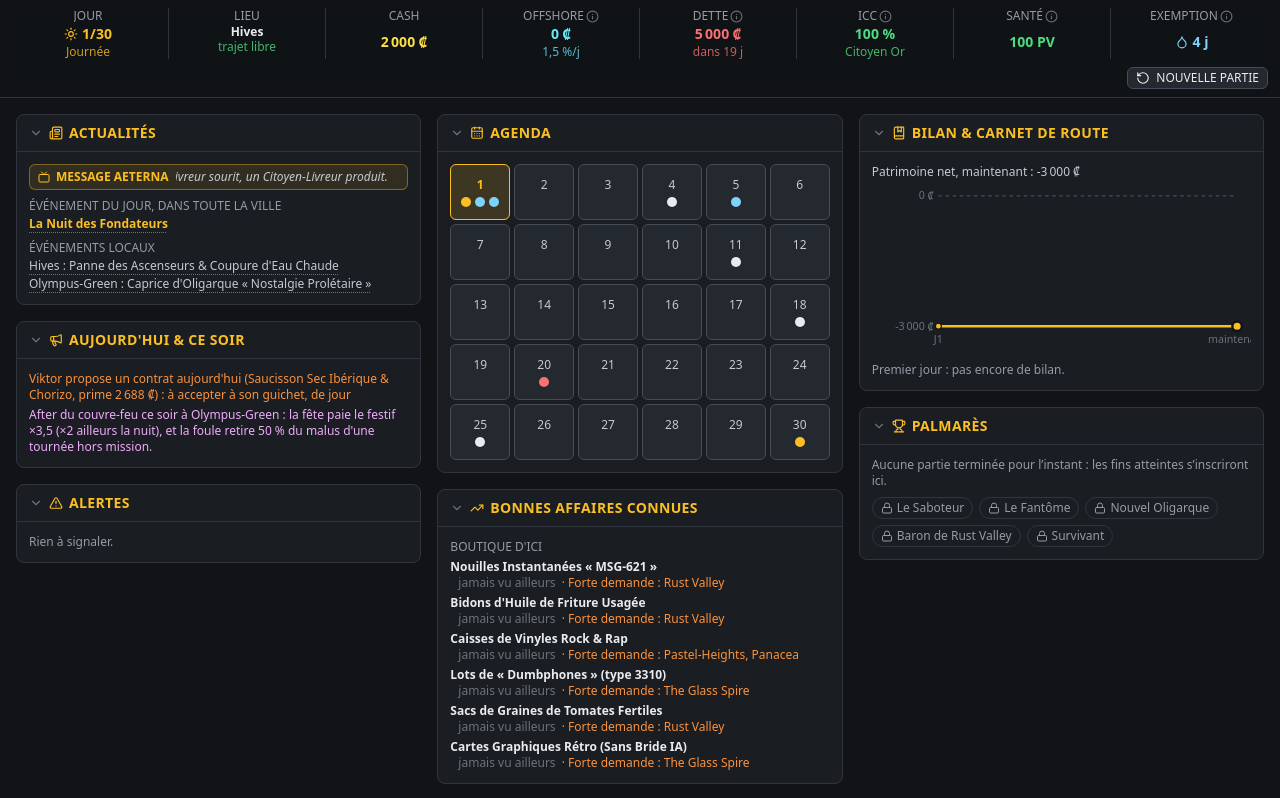
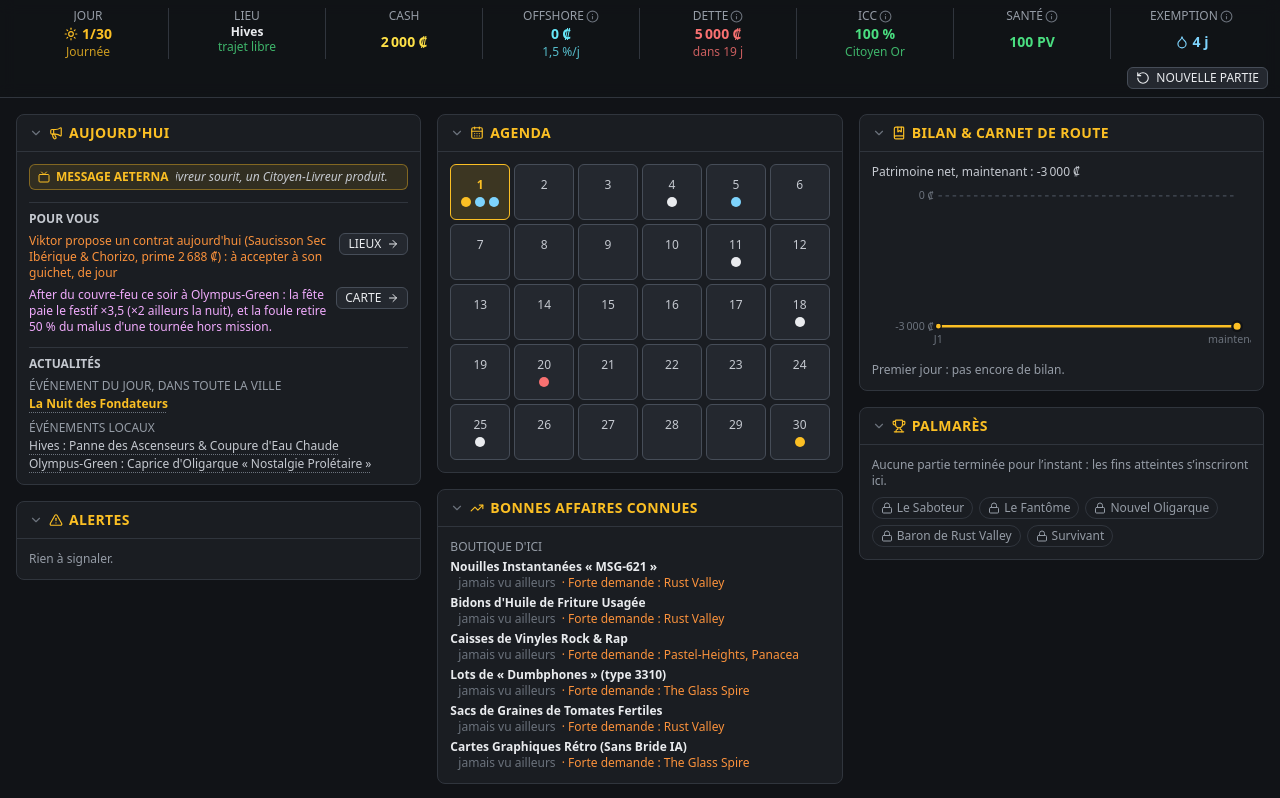
Before and after one commit to Jyhem2000/concordia, a React (Vite) app: page / in a window 1280 px wide. Shown: the top 798 px of the page. Built offline with nearby package versions, Linux system fonts and the light colour scheme.

Commit message:
En bref : encart unique Aujourd'hui avec raccourcis vers les onglets
Co-Authored-By: Claude Opus 5.5 <noreply@anthropic.com>

```diff
--- a/src/i18n/fr.ts
+++ b/src/i18n/fr.ts
@@ -194,7 +194,9 @@ export const fr = {
     newsInfluence: 'Karma-Cham',
     newsTomorrow: 'Demain',
     noNews: "Rien à signaler aujourd'hui.",
-    today: "Aujourd'hui & ce soir",
+    today: "Aujourd'hui",
+    forYou: 'Pour vous',
+    goTo: (tab: string) => `Aller à l'onglet ${tab}`,
     deliveryOffer: (district: string, crates: number, fee: string) =>
       `Livraison officielle : ${crates} caisses scellées pour ${district}, prime ${fee} (à accepter sur la carte)`,
     deliveryActive: (district: string) => `Livraison officielle en cours vers ${district}`,
--- a/src/ui/GameScreen.tsx
+++ b/src/ui/GameScreen.tsx
@@ -40,6 +40,11 @@ export default function GameScreen() {
   const tabs: Tab[] = ['fil', 'market', 'places', 'vehicle', 'map']
   // Nouvelle scène : un nouveau matin ouvre Le Fil, un trajet le marché
   const tab = picked.scene === scene ? picked.tab : picked.day !== day ? 'fil' : 'market'
+  // Raccourci d'En bref : ouvre l'onglet sur téléphone, amène à son bloc sur desktop
+  const go = (next: Tab) => {
+    setPicked({ tab: next, scene, day })
+    requestAnimationFrame(() => document.getElementById(`tab-${next}`)?.scrollIntoView({ behavior: 'smooth', block: 'start' }))
+  }
   const pick = (next: Tab) => {
     setPicked({ tab: next, scene, day })
     window.scrollTo({ top: 0 })
@@ -68,21 +73,21 @@ export default function GameScreen() {
             <div
               className={`${tab === 'fil' ? 'flex' : 'hidden'} min-w-0 flex-col gap-4 md:col-span-5 md:block md:columns-2 md:gap-4 md:*:mb-4 md:*:break-inside-avoid xl:columns-3`}
             >
-              <FilView />
+              <FilView onGo={go} />
             </div>
-            <div className={`min-w-0 flex-col md:col-span-3 ${shown('market')}`}>
+            <div id="tab-market" className={`min-w-0 scroll-mt-4 flex-col md:col-span-3 md:scroll-mt-48 ${shown('market')}`}>
               <MarketPanel />
             </div>
             {/* Colonne de droite sur desktop ; sur téléphone, ses blocs se rangent directement dans la page */}
             <div className="contents md:col-span-2 md:flex md:min-w-0 md:flex-col md:gap-4">
-              <div className={`flex-col gap-4 ${shown('vehicle')}`}>
+              <div id="tab-vehicle" className={`scroll-mt-4 flex-col gap-4 md:scroll-mt-48 ${shown('vehicle')}`}>
                 <CargoView />
                 <PlacesPanel garage />
               </div>
-              <div className={`flex-col gap-4 ${shown('places')}`}>
+              <div id="tab-places" className={`scroll-mt-4 flex-col gap-4 md:scroll-mt-48 ${shown('places')}`}>
                 <PlacesPanel />
               </div>
-              <div className={`flex-col gap-4 ${shown('map')}`}>
+              <div id="tab-map" className={`scroll-mt-4 flex-col gap-4 md:scroll-mt-48 ${shown('map')}`}>
                 <EveningPanel />
                 <TravelPanel />
               </div>
--- a/src/ui/fil/FilView.tsx
+++ b/src/ui/fil/FilView.tsx
@@ -1,4 +1,4 @@
-import { AlertTriangle, Megaphone, Newspaper, TrendingUp } from 'lucide-react'
+import { AlertTriangle, ArrowRight, Megaphone, TrendingUp } from 'lucide-react'
 import { AFTER } from '../../data/balance.ts'
 import { DISTRICT_IDS } from '../../data/districts.ts'
 import { PRODUCTS } from '../../data/products.ts'
@@ -14,9 +14,11 @@ import { missionFee, missionOffer, sealedCount } from '../../engine/night.ts'
 import type { ProductId } from '../../engine/types.ts'
 import { useI18n } from '../../i18n/useI18n.ts'
 import { useGameStore } from '../../stores/gameStore.ts'
+import type { Tab } from '../TabBar.tsx'
 import BriefingPanel from '../briefing/BriefingPanel.tsx'
 import Exposure from '../map/Exposure.tsx'
 import ObjectivesPanel from '../objectives/ObjectivesPanel.tsx'
+import Button from '../shared/Button.tsx'
 import Hint from '../shared/Hint.tsx'
 import Margin from '../shared/Margin.tsx'
 import Panel from '../shared/Panel.tsx'
@@ -31,23 +33,31 @@ type Line = {
   key: string
   text: string
   tone: Tone
+  /** Onglet où agir sur cette information */
+  go?: Tab
 }
 
+type FilViewProps = {
+  /** Ouvre un onglet (téléphone) ou amène à son bloc (desktop) */
+  onGo: (tab: Tab) => void
+}
+
+type GoProps = FilViewProps
+
 /** Ligne colorée d'un panneau du Fil */
-const line = (key: string, text: string, tone: Tone): Line => ({ key, text, tone })
+const line = (key: string, text: string, tone: Tone, go?: Tab): Line => ({ key, text, tone, go })
 
 type DealRowProps = {
   productId: ProductId
 }
 
-/** Onglet Le Fil (chap. 7) : ce qui compte aujourd'hui, avant d'aller au marché puis sur la carte */
-export default function FilView() {
+/** Onglet En bref (chap. 7) : ce qui compte aujourd'hui, avant d'aller au marché puis sur la carte */
+export default function FilView({ onGo }: FilViewProps) {
   return (
     <>
       <BriefingPanel />
-      <NewsPanel />
-      <TodayPanel />
-      <AlertsPanel />
+      <TodayPanel onGo={onGo} />
+      <AlertsPanel onGo={onGo} />
       <CalendarPanel />
       <DealsPanel />
       <ObjectivesPanel />
@@ -57,21 +67,11 @@ export default function FilView() {
   )
 }
 
-/** Flash Info d'Aeterna, puis les événements du jour, la Loterie et la rumeur du lendemain */
-function NewsPanel() {
-  const { t } = useI18n()
-  return (
-    <Panel icon={Newspaper} title={t.fil.news} collapseId="fil-news">
-      <FlashInfo />
-      <div className="mt-2">
-        <EventsList />
-      </div>
-    </Panel>
-  )
-}
-
-/** Commandes du jour et du soir, after du couvre-feu, ronde renforcée et pics suspects */
-function TodayPanel() {
+/**
+ * Aujourd'hui : le Message Aeterna, ce qui concerne le joueur (commandes du jour et du soir, contrat, after, ronde renforcée,
+ * pics suspects), chacun avec son raccourci vers l'onglet où agir, puis les actualités de la ville
+ */
+function TodayPanel({ onGo }: GoProps) {
   // Offres et primes se calculent sur l'état entier de la partie
   const game = useGameStore((s) => s.game)
   const { t, credits, multiplier, percent } = useI18n()
@@ -79,21 +79,33 @@ function TodayPanel() {
   const mission = game.phase === 'day' ? missionOffer(game) : null
   const patrol = crewEffect(game, 'revealsPatrol') ? game.patrolDistrict : null
   const lines: Line[] = [
-    ...(game.delivery ? [line('delivery', t.fil.deliveryActive(t.district[game.delivery.to].name), 'info')] : []),
-    ...(delivery ? [line('delivery', t.fil.deliveryOffer(t.district[delivery].name, deliveryCrates(game), credits(deliveryFee(game))), 'info')] : []),
+    ...(game.delivery ? [line('delivery', t.fil.deliveryActive(t.district[game.delivery.to].name), 'info', 'map')] : []),
+    ...(delivery
+      ? [line('delivery', t.fil.deliveryOffer(t.district[delivery].name, deliveryCrates(game), credits(deliveryFee(game))), 'info', 'map')]
+      : []),
     ...(game.contract
       ? [
           line(
             'contract',
             t.contract.fil(game.contract.qty, t.product[game.contract.productId].name, t.district[game.contract.to].name, game.contract.deadline),
             'warning',
+            game.districtId === game.contract.to ? 'market' : 'map',
           ),
         ]
       : []),
     ...(game.contractOffer && game.phase === 'day'
-      ? [line('contractOffer', t.contract.offerFil(t.product[game.contractOffer.productId].name, credits(game.contractOffer.reward)), 'warning')]
+      ? [
+          line(
+            'contractOffer',
+            t.contract.offerFil(t.product[game.contractOffer.productId].name, credits(game.contractOffer.reward)),
+            'warning',
+            'places',
+          ),
+        ]
       : []),
-    ...(mission ? [line('mission', t.fil.missionTonight(t.district[mission].name, sealedCount(game), credits(missionFee(game))), 'info')] : []),
+    ...(mission
+      ? [line('mission', t.fil.missionTonight(t.district[mission].name, sealedCount(game), credits(missionFee(game))), 'info', 'map')]
+      : []),
     line(
       'after',
       t.evening.after(
@@ -103,28 +115,27 @@ function TodayPanel() {
         percent(1 - AFTER.nightRiskFactor, 0),
       ),
       'event',
+      'map',
     ),
-    ...(patrol ? [line('patrol', t.fil.patrol(t.district[patrol].name), 'info')] : []),
+    ...(patrol ? [line('patrol', t.fil.patrol(t.district[patrol].name), 'info', 'map')] : []),
     ...(game.suspiciousPeaks.length > 0
-      ? [line('peaks', t.fil.peaks(game.suspiciousPeaks.map((id) => t.district[id].name).join(', ')), 'danger')]
+      ? [line('peaks', t.fil.peaks(game.suspiciousPeaks.map((id) => t.district[id].name).join(', ')), 'danger', 'map')]
       : []),
   ]
 
   return (
     <Panel icon={Megaphone} title={t.fil.today} collapseId="fil-today">
-      <ul className="flex flex-col gap-1 text-xs">
-        {lines.map(({ key, text, tone }) => (
-          <li key={key} className={TONE_TEXT[tone]}>
-            {text}
-          </li>
-        ))}
-      </ul>
+      <FlashInfo />
+      <h3 className="mt-3 mb-1.5 border-t border-line pt-2 text-xs font-bold text-ink-soft uppercase">{t.fil.forYou}</h3>
+      <Lines lines={lines} onGo={onGo} />
+      <h3 className="mt-3 mb-1.5 border-t border-line pt-2 text-xs font-bold text-ink-soft uppercase">{t.fil.news}</h3>
+      <EventsList />
     </Panel>
   )
 }
 
 /** Synthanol bas, balise à bord, caisses qui pourrissent demain, caisses abîmées, ce qu'une saisie coûterait, places libres au double fond */
-function AlertsPanel() {
+function AlertsPanel({ onGo }: GoProps) {
   // Fraîcheur, saisie, double fond et trajets se calculent sur l'état entier
   const game = useGameStore((s) => s.game)
   const { t, percent } = useI18n()
@@ -146,9 +157,9 @@ function AlertsPanel() {
   const longest = Math.max(...costs)
   const fuelLine: Line[] =
     game.fuel < shortest
-      ? [line('fuel', t.fil.fuelOut(game.fuel, shortest), 'danger')]
+      ? [line('fuel', t.fil.fuelOut(game.fuel, shortest), 'danger', 'places')]
       : game.fuel < longest
-        ? [line('fuel', t.fil.fuelLow(game.fuel, longest), 'warning')]
+        ? [line('fuel', t.fil.fuelLow(game.fuel, longest), 'warning', 'places')]
         : []
   // Balise d'un produit à bord : risque ajouté partout, sauf si l'équipière la brouille
   const beacons = products.flatMap((id) => {
@@ -163,19 +174,12 @@ function AlertsPanel() {
   const lines: Line[] = [
     ...fuelLine,
     ...beacons,
-    ...rotting.map((text): Line => ({ key: text, text, tone: 'danger' })),
-    ...damaged.map((text): Line => ({ key: text, text, tone: 'warning' })),
+    ...rotting.map((text): Line => ({ key: text, text, tone: 'danger', go: 'market' })),
+    ...damaged.map((text): Line => ({ key: text, text, tone: 'warning', go: 'market' })),
   ]
   return (
     <Panel icon={AlertTriangle} title={t.fil.alerts} collapseId="fil-alerts">
-      <ul className="flex flex-col gap-1 text-xs">
-        {lines.map(({ key, text, tone }) => (
-          <li key={key} className={TONE_TEXT[tone]}>
-            {text}
-          </li>
-        ))}
-        {room > 0 && <li className="text-night">{t.fil.compartmentRoom(room)}</li>}
-      </ul>
+      <Lines lines={[...lines, ...(room > 0 ? [line('room', t.fil.compartmentRoom(room), 'night', 'vehicle')] : [])]} onGo={onGo} />
       <Exposure className="mt-1" />
       {lines.length === 0 && room === 0 && <Hint>{t.fil.noAlert}</Hint>}
     </Panel>
@@ -252,3 +256,27 @@ function DealRow({ productId }: DealRowProps) {
     </li>
   )
 }
+
+type LinesProps = GoProps & {
+  lines: readonly Line[]
+}
+
+/** Lignes d'information, chacune avec son raccourci vers l'onglet où agir */
+function Lines({ lines, onGo }: LinesProps) {
+  const { t } = useI18n()
+  return (
+    <ul className="flex flex-col gap-1.5 text-xs">
+      {lines.map(({ key, text, tone, go }) => (
+        <li key={key} className="flex items-start justify-between gap-2">
+          <span className={TONE_TEXT[tone]}>{text}</span>
+          {go && (
+            <Button size="sm" className="shrink-0" aria-label={t.fil.goTo(t.tabs[go])} onClick={() => onGo(go)}>
+              {t.tabs[go]}
+              <ArrowRight size={12} aria-hidden="true" />
+            </Button>
+          )}
+        </li>
+      ))}
+    </ul>
+  )
+}
```
Also changed, not shown: 1 other file (tests, documents, lock files or other folders).
